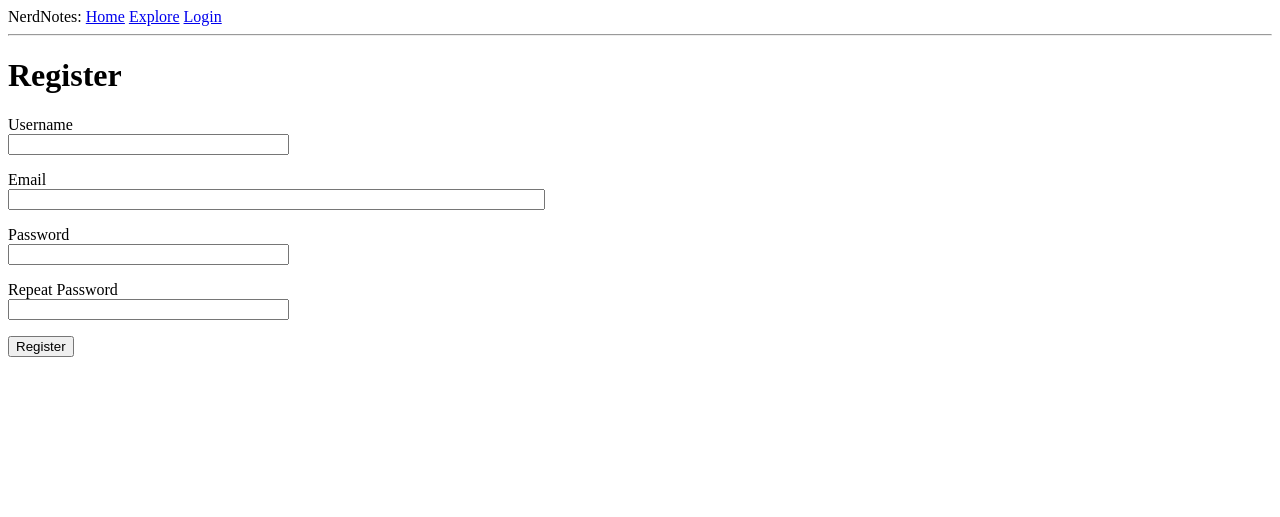
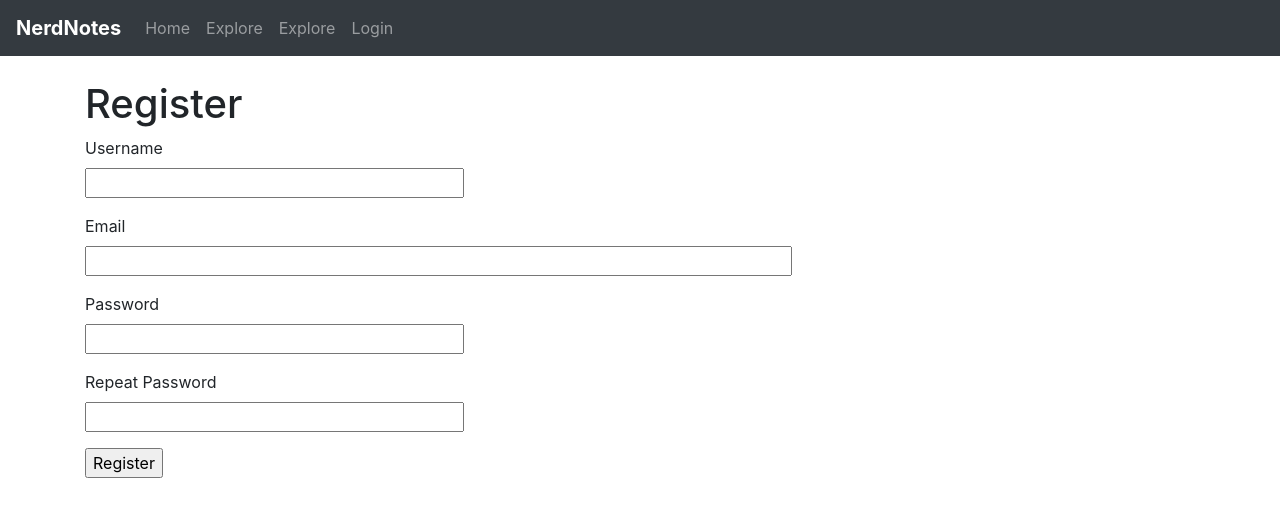
Before and after one commit to Haider8/Nerd-Notes, a Flask app: page /auth/register in a window 1280 px wide. Shown: the top 517 px of the page. Run offline with Flask 2, Linux system fonts and the light colour scheme; some libraries are stand-ins or nearby versions.

Commit message:
WIP: base with bootstrap

```diff
--- a/app/templates/base.html
+++ b/app/templates/base.html
@@ -1,5 +1,9 @@
 <html>
 <head>
+    <link rel="stylesheet" href="https://stackpath.bootstrapcdn.com/bootstrap/4.3.1/css/bootstrap.min.css">
+    <script src="https://code.jquery.com/jquery-3.3.1.slim.min.js" integrity="sha384-q8i/X+965DzO0rT7abK41JStQIAqVgRVzpbzo5smXKp4YfRvH+8abtTE1Pi6jizo" crossorigin="anonymous"></script>
+    <script src="https://cdnjs.cloudflare.com/ajax/libs/popper.js/1.14.7/umd/popper.min.js" integrity="sha384-UO2eT0CpHqdSJQ6hJty5KVphtPhzWj9WO1clHTMGa3JDZwrnQq4sF86dIHNDz0W1" crossorigin="anonymous"></script>
+    <script src="https://stackpath.bootstrapcdn.com/bootstrap/4.3.1/js/bootstrap.min.js" integrity="sha384-JjSmVgyd0p3pXB1rRibZUAYoIIy6OrQ6VrjIEaFf/nJGzIxFDsf4x0xIM+B07jRM" crossorigin="anonymous"></script>
     {% if title %}
     <title>{{ title }} - NerdNotes</title>
     {% else %}
@@ -7,18 +11,36 @@
     {% endif %}
 </head>
 <body>
-        <div>
-            NerdNotes:
-            <a href="{{ url_for('main.index') }}">Home</a>
-            <a href="{{ url_for('main.explore') }}">Explore</a>
+    <nav class="navbar navbar-expand-lg navbar-dark bg-dark">
+        <a class="navbar-brand" href="#"><b>NerdNotes</b></a>
+        <button class="navbar-toggler" type="button" data-toggle="collapse" data-target="#navbarNav" aria-controls="navbarNav" aria-expanded="false" aria-label="Toggle navigation">
+            <span class="navbar-toggler-icon"></span>
+        </button>
+        <div class="collapse navbar-collapse" id="navbarNav">
+            <ul class="navbar-nav mr-auto">
+                <li class="nav-item">
+                    <a class="nav-link" href="{{ url_for('main.index') }}">Home</a>
+                </li>
+                <li class="nav-item">
+                    <a class="nav-link" href="{{ url_for('main.explore') }}">Explore</a>
+                </li>
                 {% if current_user.is_anonymous %}
-            <a href="{{ url_for('auth.login') }}">Login</a>
+                <li class="nav-item">
+                    <a class="nav-link" href="{{ url_for('main.explore') }}">Explore</a>
+                </li>
+                <a class="nav-link" href="{{ url_for('auth.login') }}">Login</a>
                 {% else %}
-            <a href="{{ url_for('main.user', username=current_user.username) }}">Profile</a>
-            <a href="{{ url_for('auth.logout') }}">Logout</a>
+                <li class="nav-item">
+                    <a class="nav-link" href="{{ url_for('main.user', username=current_user.username) }}">Profile</a>
+                </li>
+                <li class="nav-item">
+                    <a class="nav-link" href="{{ url_for('auth.logout') }}">Logout</a>
+                </li>
                 {% endif %}
+            </ul>
         </div>
-        <hr>
+    </nav>
+    <br>
     {% with messages = get_flashed_messages() %}
     {% if messages %}
     <ul>
@@ -28,6 +50,16 @@
     </ul>
     {% endif %}
     {% endwith %}
-        {% block content %}{% endblock %}
+    <div class="container">{% block content %}{% endblock %}</div>
+    <script>
+     jQuery(function($) {
+     var path = window.location.href; // because the 'href' property of the DOM element is the absolute path
+     $('ul a').each(function() {
+      if (this.href === path) {
+       $(this).addClass('active');
+      }
+     });
+    });
+    </script>
 </body>
 </html>
```
Lines whose indentation alone changed are shown as unchanged.
